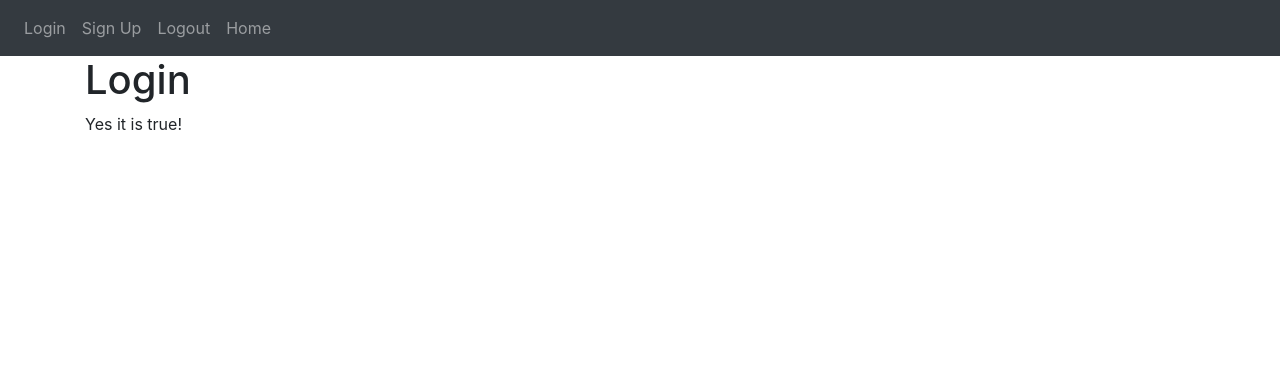
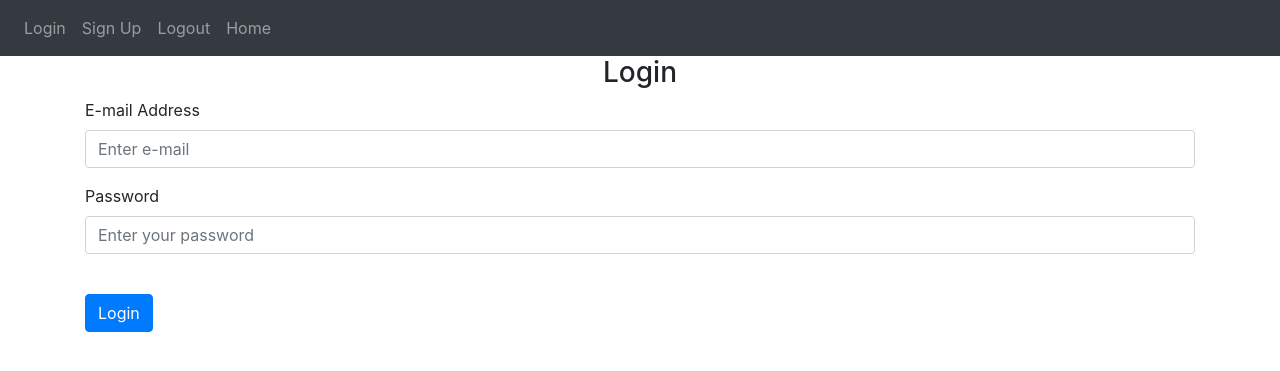
Before and after one commit to kyrenmearr/note-taking, a Flask app: page /login in a window 1280 px wide. Shown: the top 371 px of the page. Run offline with Flask 3, Linux system fonts and the light colour scheme; some libraries are stand-ins or nearby versions.

Commit message:
Login and Signup Pages

```diff
--- a/website/templates/login.html
+++ b/website/templates/login.html
@@ -1,9 +1,17 @@
 {% extends "base.html" %}
 {% block title  %}Login{% endblock %}
 {% block content %}
-    <h1>Login</h1>
-{% if boolean==True %}
-Yes it is true!
-{% endif %}
-
+<form method="POST">
+    <h3 align="center">Login</h3>
+    <div class="form-group">
+        <label for="email">E-mail Address</label>
+        <input type="email" class="form-control" id="email" name="email" placeholder="Enter e-mail">
+    </div>
+    <div class="form-group">
+        <label for="password">Password</label>
+        <input type="password" class="form-control" id="password" name="password" placeholder="Enter your password">
+    </div>
+    <br />
+    <button type="submit" class="btn btn-primary">Login</button>
+</form>
 {% endblock %}
```
Also changed, not shown: website/templates/sign_up.html (+21 -1 lines).
